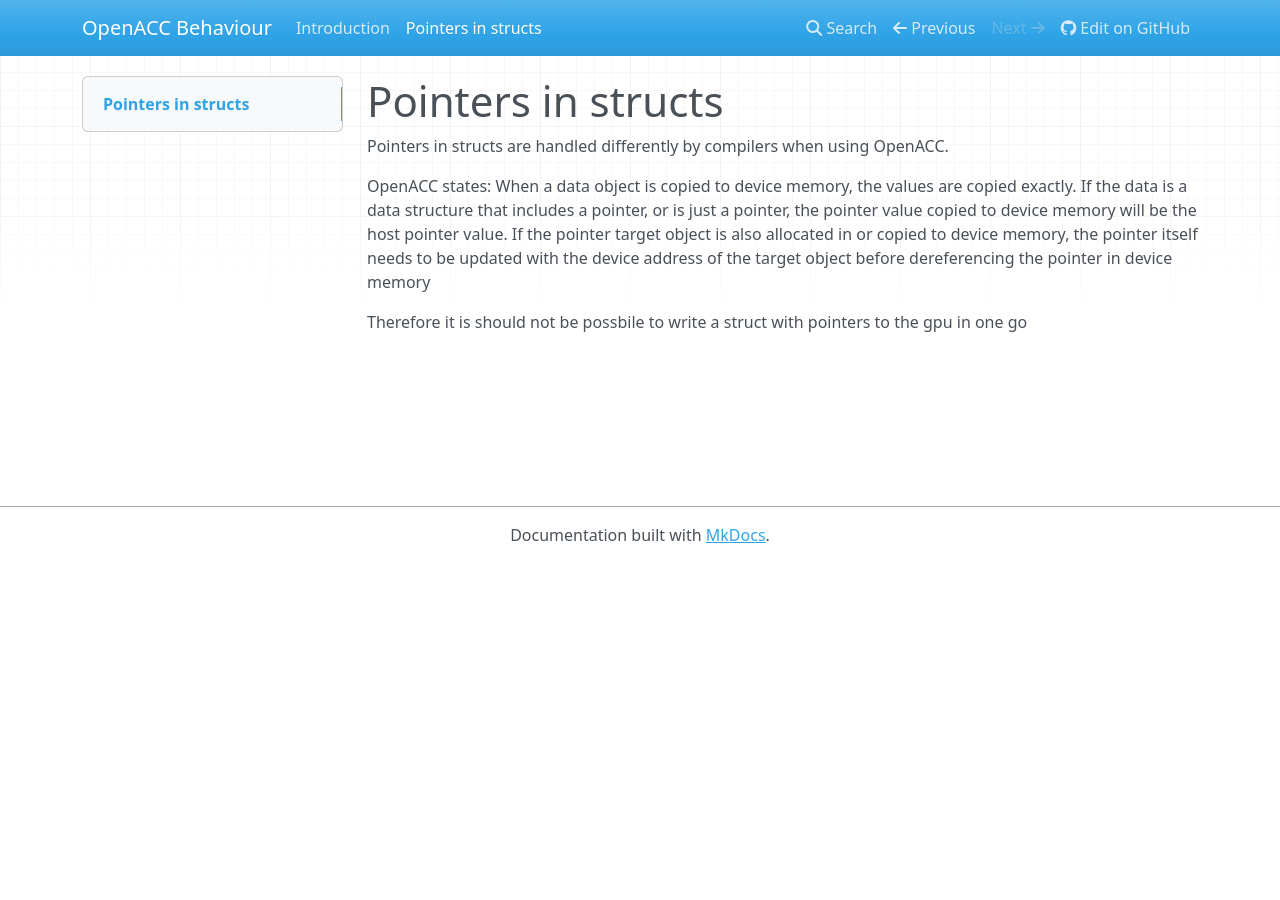
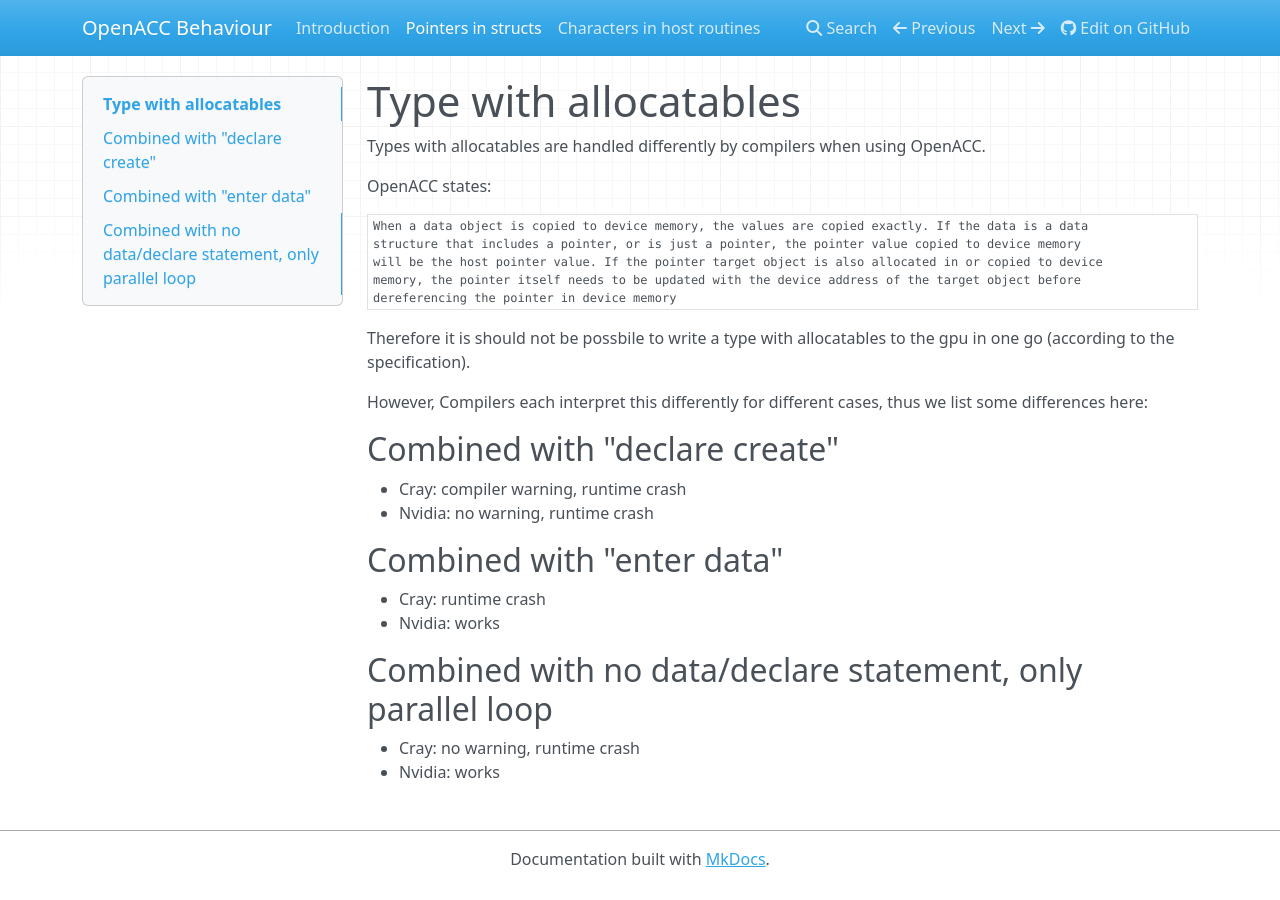
Before and after one commit to v1kko/OpenACC_behaviour, an MkDocs documentation site: the page built from docs/pointers_structs.md, in a window 1280 px wide. Built offline with MkDocs 1.6.1, drawn with Linux system fonts in a browser that asks for light colours; nearby versions of some CDN libraries.

Commit message:
Update docs

````diff
--- a/docs/pointers_structs.md
+++ b/docs/pointers_structs.md
@@ -1,12 +1,31 @@
-# Pointers in structs
+# Type with allocatables
 
-Pointers in structs are handled differently by compilers when using OpenACC.
+Types with allocatables are handled differently by compilers when using OpenACC.
 
 OpenACC states:
+
+```quote
 When a data object is copied to device memory, the values are copied exactly. If the data is a data
 structure that includes a pointer, or is just a pointer, the pointer value copied to device memory
 will be the host pointer value. If the pointer target object is also allocated in or copied to device
 memory, the pointer itself needs to be updated with the device address of the target object before
 dereferencing the pointer in device memory
+```
 
-Therefore it is should not be possbile to write a struct with pointers to the gpu in one go
+Therefore it is should not be possbile to write a type with allocatables to the gpu in one go (according to the specification).
+
+However, Compilers each interpret this differently for different cases, thus we list some differences here:
+
+## Combined with "declare create"
+
+- Cray: compiler warning, runtime crash
+- Nvidia: no warning, runtime crash
+
+## Combined with "enter data"
+
+- Cray: runtime crash
+- Nvidia: works
+
+## Combined with no data/declare statement, only parallel loop
+- Cray: no warning, runtime crash
+- Nvidia: works
--- a/mkdocs.yml
+++ b/mkdocs.yml
@@ -5,3 +5,4 @@ repo_url: https://github.com/v1kko/OpenACC_behaviour
 nav:
   - Introduction: index.md
   - 'Pointers in structs': pointers_structs.md
+  - 'Characters in host routines' : characters.md
````
Also changed, not shown: docs/characters.md (added, +10 -0 lines), docs/characters_cray.md (deleted, +0 -8 lines).
